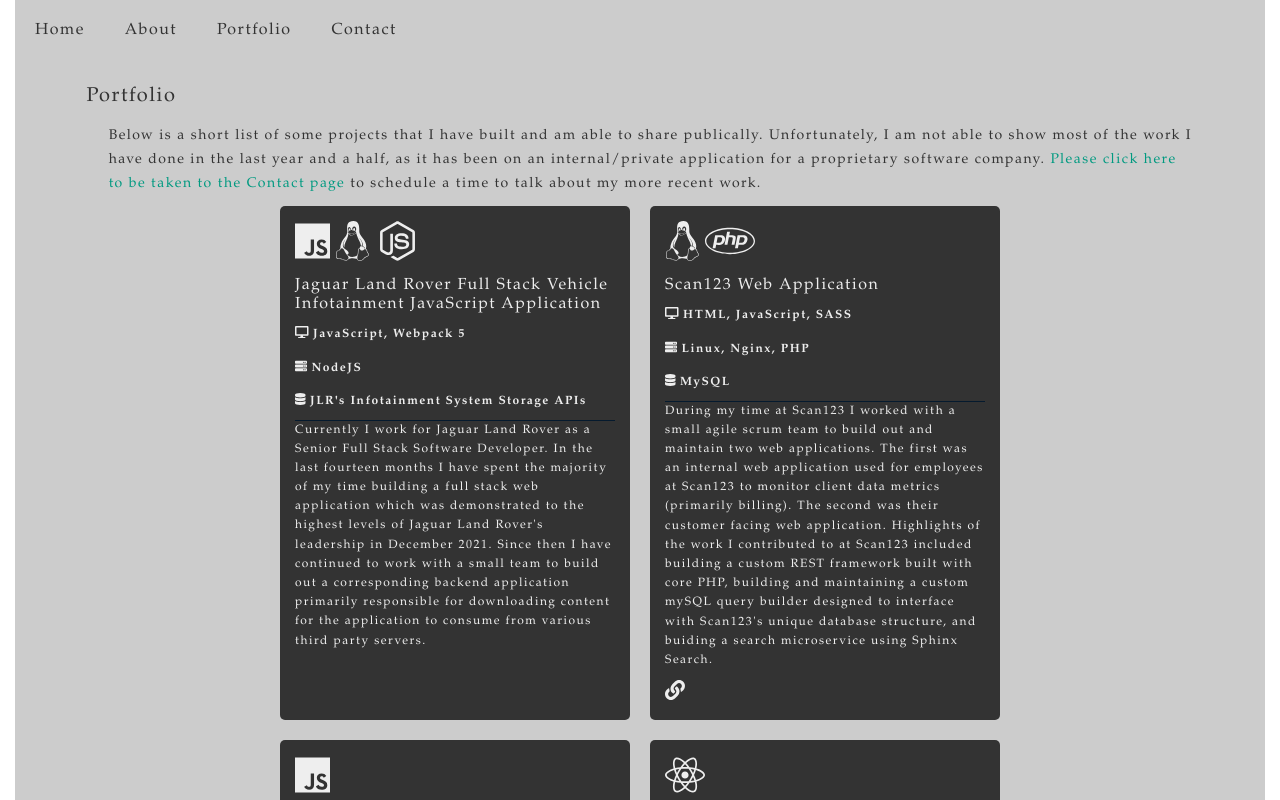
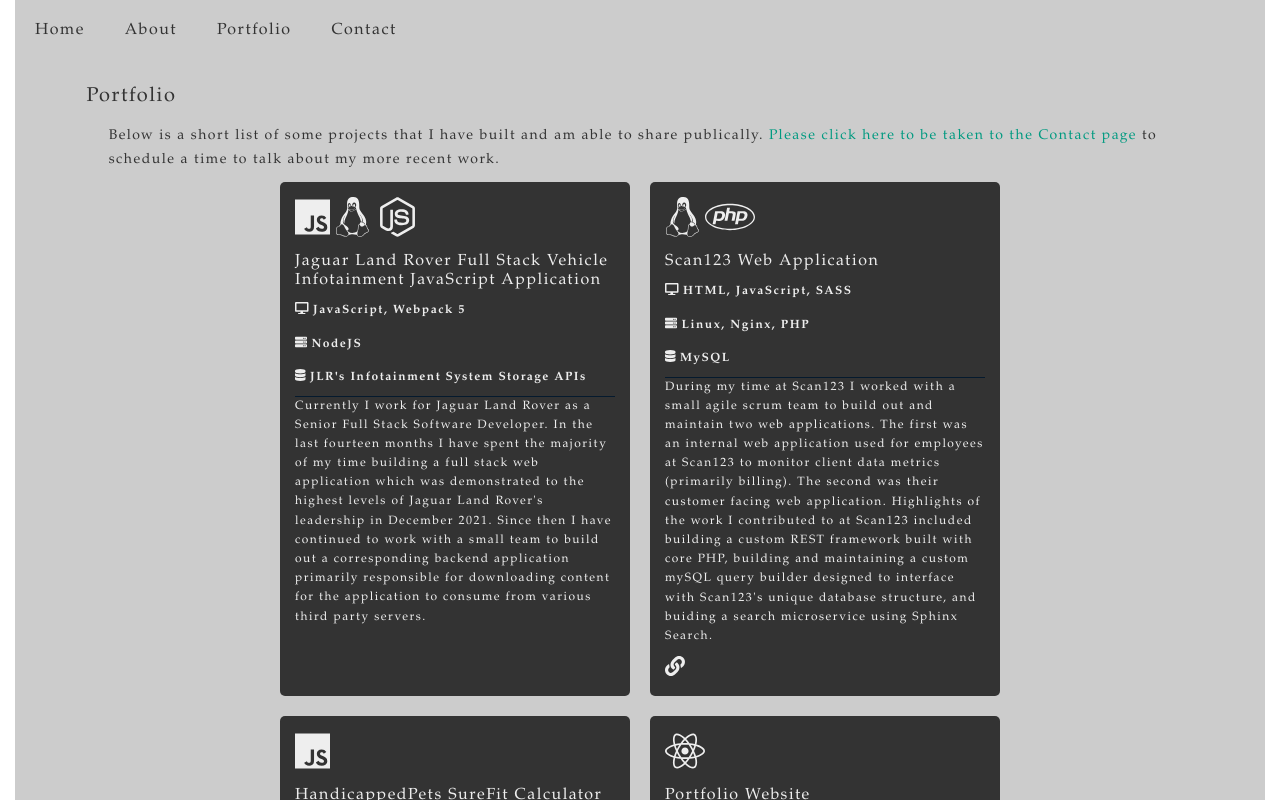
Before and after one commit to waltersgwoodward/portfolio, a React (Create React App) app: page /portfolio in a window 1280 px wide. Shown: the top 800 px of the page. Built offline with nearby package versions, Linux system fonts and the light colour scheme.

Commit message:
Update Portfolio Link in README
- Remove some no longer relevant text from Portfolio page header

```diff
--- a/src/components/Portfolio/Cards.js
+++ b/src/components/Portfolio/Cards.js
@@ -83,8 +83,7 @@
                     {!count() ? <NoCardsMessage />
                         :
                         <Fragment>
-                        <div className="page__paragraph">Below is a short list of some projects that I have built and am able to share publically. Unfortunately,
-                        I am not able to show most of the work I have done in the last year and a half, as it has been on an internal/private application for a proprietary software company.&nbsp;
+                        <div className="page__paragraph">Below is a short list of some projects that I have built and am able to share publically.&nbsp;
                         <NavLink
                         className='cards-header__link'
                         to='/contact'
```
Also changed, not shown: 1 other file (tests, documents, lock files or other folders).
